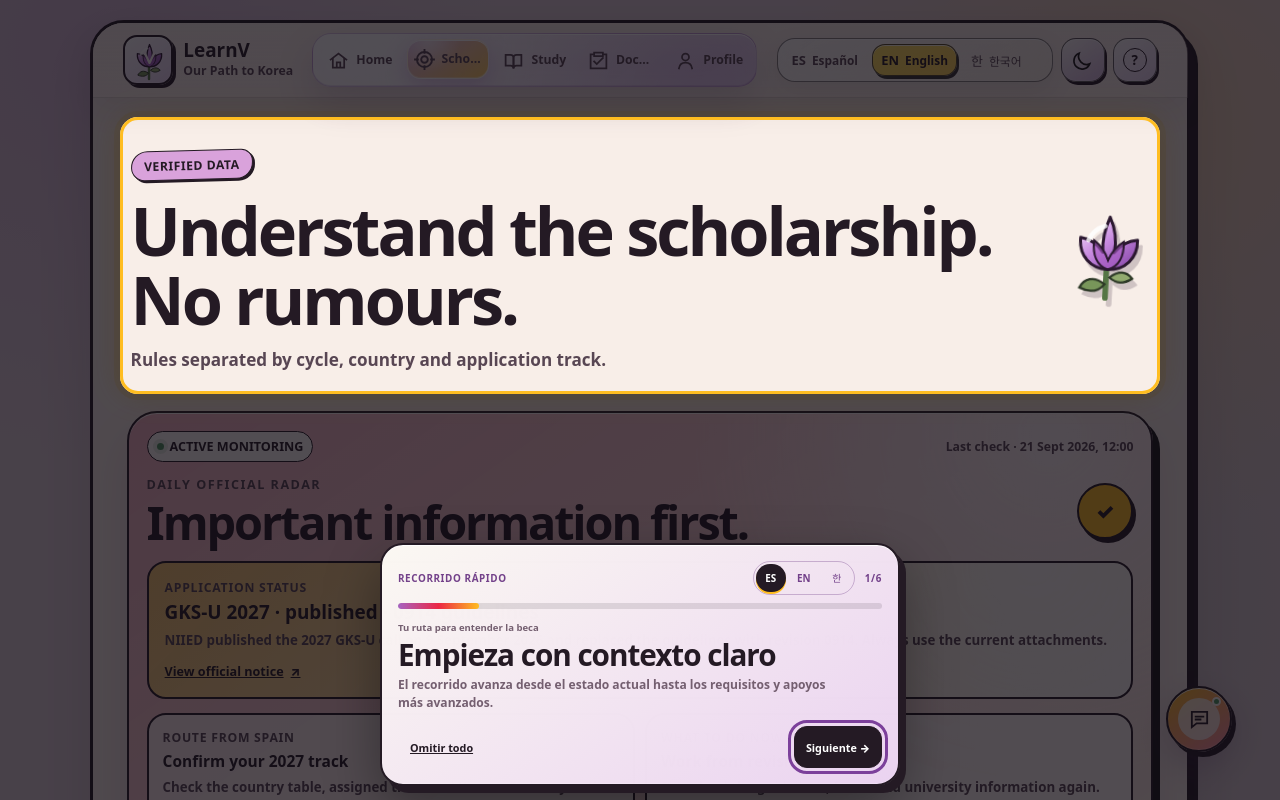
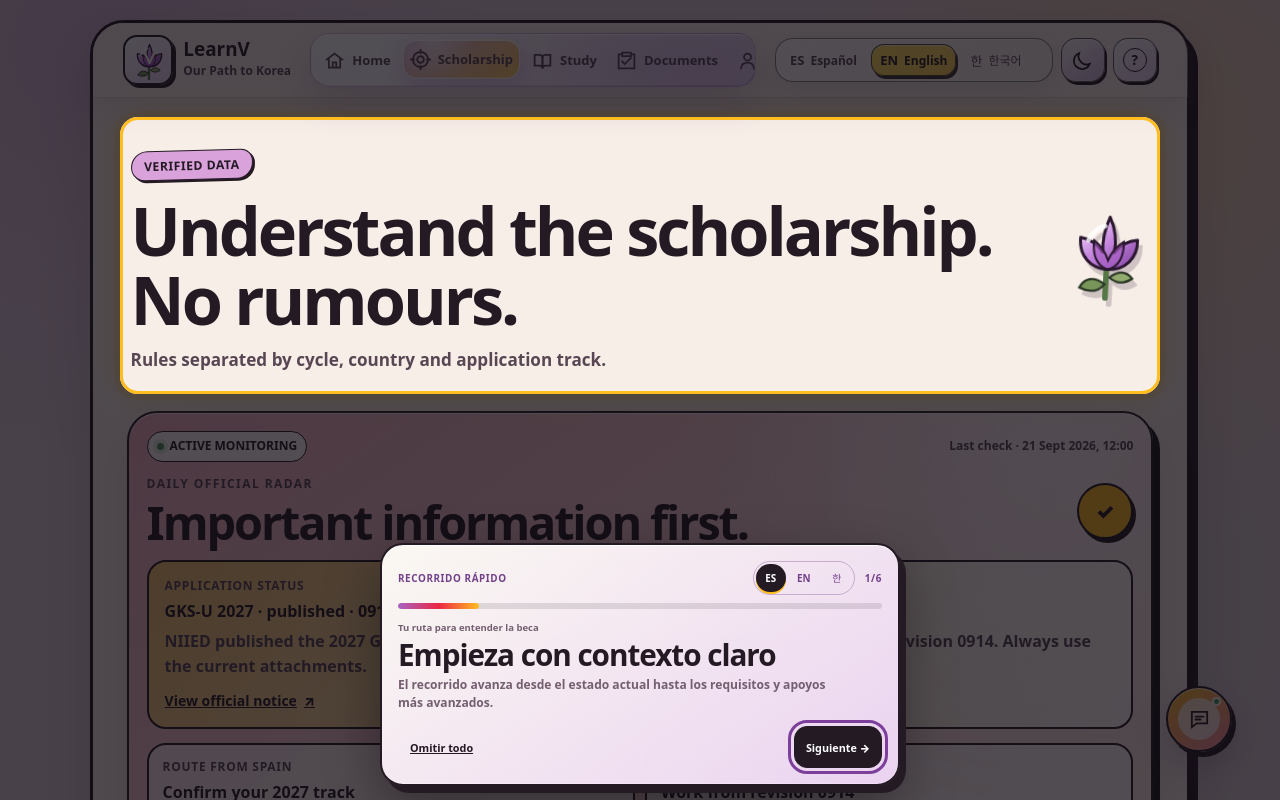
Before and after one commit to DevKAlpha/LearnV, a React (Vite) app: page /gks in a window 1280 px wide. Built offline with nearby package versions, Linux system fonts and the light colour scheme.

Commit message:
fix(ui): improve desktop typography without changing mobile styles

```diff
--- a/src/main.tsx
+++ b/src/main.tsx
@@ -5,6 +5,7 @@ import "@fontsource-variable/noto-sans-kr/wght.css";
 import { App } from "@/app/App";
 import { AppProviders } from "@/app/providers/AppProviders";
 import "@/styles/app.css";
+import "@/styles/desktop-typography.css";
 
 createRoot(document.getElementById("root")!).render(
   <StrictMode>
--- /dev/null
+++ b/src/styles/desktop-typography.css
@@ -0,0 +1,96 @@
+/* Desktop-only reading scale. Do not scale the root font, cards or mobile UI. */
+@media (min-width: 900px) {
+  html {
+    -webkit-font-smoothing: auto;
+    -moz-osx-font-smoothing: auto;
+  }
+
+  .app-shell {
+    --desktop-copy-size: max(16px, 0.85rem);
+    --desktop-detail-size: max(14px, 0.74rem);
+    --desktop-caption-size: max(12px, 0.65rem);
+  }
+
+  .app-shell .desktop-brand strong { font-size: max(18px, 1.05rem); }
+  .app-shell .desktop-brand span { font-size: var(--desktop-caption-size); line-height: 1.35; }
+  /* Preserve the single navigation row, giving longer labels their natural width. */
+  .app-shell .bottom-nav { grid-template-columns: repeat(5, minmax(max-content, 1fr)); }
+  .app-shell .nav-label { font-size: 13px; font-weight: 850; line-height: 1.3; }
+  .app-shell .language-option { font-size: 13px; }
+  .app-shell .language-option small { font-size: 12px; }
+
+  /* Reading content, not display headings or decorative symbols. */
+  .app-shell .page p {
+    font-size: var(--desktop-copy-size);
+    line-height: 1.55;
+  }
+
+  .app-shell .page :is(.hero-copy, .page-header, .profile-hero) p {
+    font-size: max(17px, 0.95rem);
+  }
+
+  .app-shell .page small {
+    font-size: var(--desktop-detail-size);
+    line-height: 1.45;
+  }
+
+  .app-shell .page :is(.eyebrow, .status-badge, .live-pill, .task-content__priority),
+  .app-shell .page :is(
+    .gks-priority > span, .gks-daily-radar__topline > span:last-child,
+    .gks-daily-radar__footer span, .profile-score > span,
+    .learning-journey__stat > span, .learning-recommendation > div > span,
+    .resource-level, .resource-type, .document-tags span,
+    .document-stage > summary em, .gks-certification-card__priority
+  ) {
+    font-size: var(--desktop-caption-size);
+    line-height: 1.4;
+  }
+
+  .app-shell .page :is(
+    .task-content strong, .starter-steps strong, .profile-fields strong,
+    .document-title strong, .document-stage > summary strong,
+    .gks-priority > strong, .gks-daily-radar__footer b
+  ) {
+    font-size: var(--desktop-copy-size);
+    line-height: 1.4;
+  }
+
+  .app-shell .page .gks-priority--main > strong { font-size: max(18px, 1.05rem); }
+
+  .app-shell .page :is(
+    .gks-priority a, .gks-change-alert strong, .gks-change-alert span,
+    .gks-pathway a small, .home-plan-drawer > summary,
+    .profile-fields strong em, .profile-cycle a,
+    .document-route__heading > small, .task-time,
+    .adaptive-material__meta, .adaptive-material__activity,
+    .resource-task, .resource-meta, .gks-certificate-option dl,
+    .gks-certificate-option dt, .gks-certificate-option dd,
+    .gks-certificate-catalog__disclaimer, .gks-certification-card__note,
+    .gks-certification-bands :is(b, i)
+  ) {
+    font-size: var(--desktop-detail-size);
+    line-height: 1.45;
+  }
+
+  .app-shell .page :is(
+    .primary-button, .learning-recommendation a, .starter-steps a,
+    .study-language-space > a, .resource-card > a,
+    .adaptive-material > a, .adaptive-material > a > span,
+    .interview-entry > a, .written-entry > a,
+    .gks-certificate-option footer a, .gks-certification-card footer a,
+    .filter-chip, .type-chip, .language-study-jump-nav :is(a, button)
+  ) {
+    font-size: var(--desktop-detail-size);
+    line-height: 1.35;
+  }
+
+  @media (max-width: 1120px) {
+    .app-shell .nav-label { font-size: 12px; }
+  }
+
+  @media (max-width: 960px) {
+    .app-shell .nav-item { padding-inline: 1px; }
+    .app-shell .nav-item__motion { gap: 2px; }
+    .app-shell .nav-symbol .app-icon { width: 18px; height: 18px; }
+  }
+}
```
Also changed, not shown: 1 other file (tests, documents, lock files or other folders).
